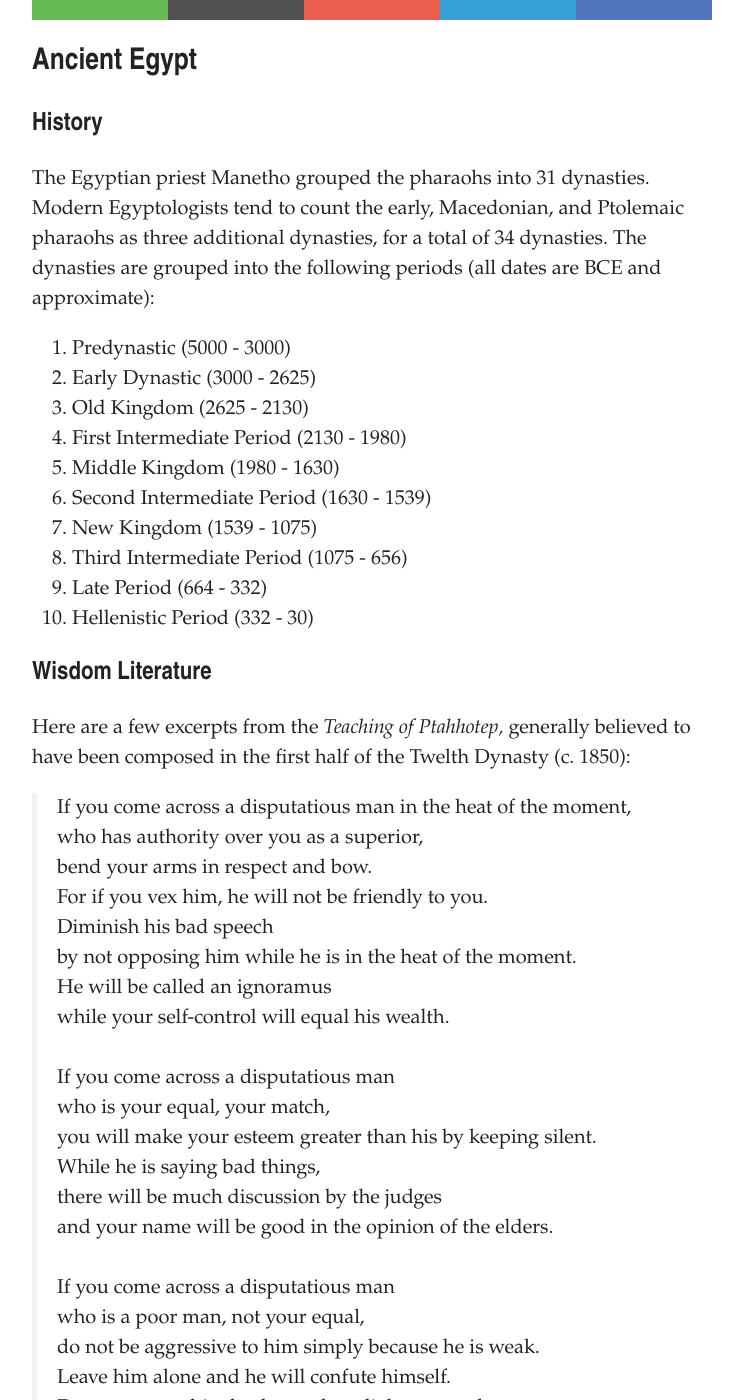
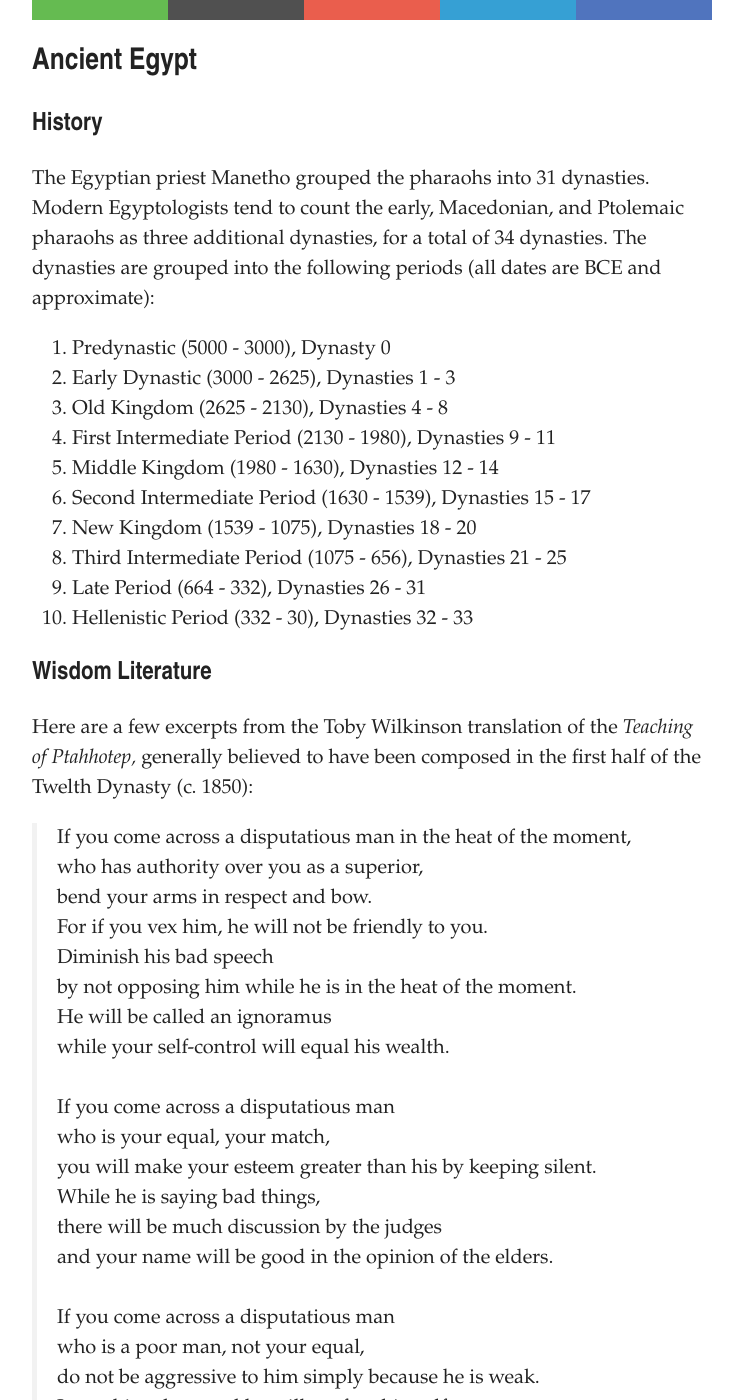
Before and after one commit to artsandmetaphysics/goodlifeodyssey, a Jekyll site: the page built from _notes/ancient-egypt.md, in a window 1280 px wide and 1400 px high. Shown: the whole window, without its empty margins (268-1011 px from the left). Built offline with Jekyll 4.4.1, drawn with Linux system fonts in a browser that asks for light colours; some of the changed text lies outside the part shown.

Commit message:
Fix typos

```diff
--- a/_notes/ancient-egypt.md
+++ b/_notes/ancient-egypt.md
@@ -8,20 +8,20 @@ order: 1
 
 The Egyptian priest Manetho grouped the pharaohs into 31 dynasties. Modern Egyptologists tend to count the early, Macedonian, and Ptolemaic pharaohs as three additional dynasties, for a total of 34 dynasties.  The dynasties are grouped into the following periods (all dates are BCE and approximate):
 
-1. Predynastic (5000 - 3000)
-2. Early Dynastic (3000 - 2625)
-3. Old Kingdom (2625 - 2130)
-4. First Intermediate Period (2130 - 1980)
-5. Middle Kingdom (1980 - 1630)
-6. Second Intermediate Period (1630 - 1539)
-7. New Kingdom (1539 - 1075)
-8. Third Intermediate Period (1075 - 656)
-9. Late Period (664 - 332)
-10. Hellenistic Period (332 - 30)
+1. Predynastic (5000 - 3000), Dynasty 0
+2. Early Dynastic (3000 - 2625), Dynasties 1 - 3
+3. Old Kingdom (2625 - 2130), Dynasties 4 - 8
+4. First Intermediate Period (2130 - 1980), Dynasties 9 - 11
+5. Middle Kingdom (1980 - 1630), Dynasties 12 - 14
+6. Second Intermediate Period (1630 - 1539), Dynasties 15 - 17
+7. New Kingdom (1539 - 1075), Dynasties 18 - 20
+8. Third Intermediate Period (1075 - 656), Dynasties 21 - 25
+9. Late Period (664 - 332), Dynasties 26 - 31
+10. Hellenistic Period (332 - 30), Dynasties 32 - 33
 
 ## Wisdom Literature
 
-Here are a few excerpts from the *Teaching of Ptahhotep,* generally believed to have been composed in the first half of the Twelth Dynasty (c. 1850):
+Here are a few excerpts from the Toby Wilkinson translation of the *Teaching of Ptahhotep,* generally believed to have been composed in the first half of the Twelth Dynasty (c. 1850):
 
 <blockquote class="poetry">If you come across a disputatious man in the heat of the moment,
 who has authority over you as a superior,
```
Also changed, not shown: other parts of _notes/ancient-egypt.md (+2 -2 lines).
